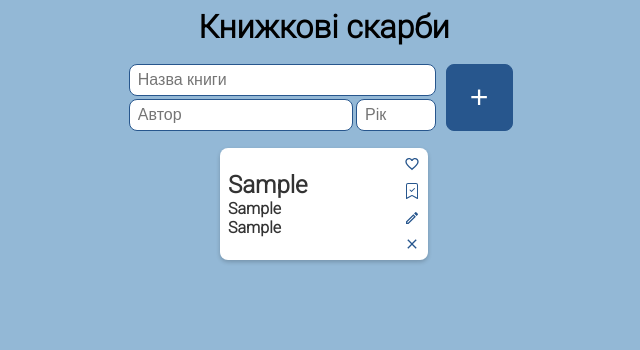
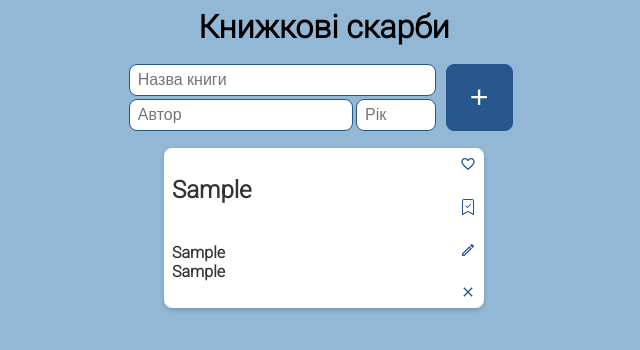
Before and after one commit to PKiienko/books, a React (Create React App) app: page / in a window 1280 px wide. Both pictures are taken after typing "Sample", "Sample", "Sample" into the empty fields and a click on the button "Add new book". Shown: the top 350 px of the page, without its empty margins (316-956 px from the left). Built offline with nearby package versions, Linux system fonts and the light colour scheme.

Commit message:
app works with localstorage

```diff
--- a/src/App.css
+++ b/src/App.css
@@ -17,63 +17,3 @@
 .app-title {
   margin: 0.5rem;
 }
-
-.form-container {
-  display: flex;
-  align-items: center;
-  justify-content: center;
-  margin: 0.5rem;
-}
-
-.book-info {
-  display: flex;
-  align-items: center;
-  justify-content: center;
-  flex-direction: column;
-}
-
-.book-title,
-.book-author,
-.book-year {
-  height: 2rem;
-  margin: 0.1rem;
-  padding: 0.5rem;
-  font-size: medium;
-  border-radius: 0.5rem;
-  background: #ffffff;
-  border: 1px solid #27568d;
-}
-
-.book-title {
-  width: 19.2rem;
-}
-.book-author {
-  width: 14rem;
-}
-.book-year {
-  width: 5rem;
-}
-
-.add-button {
-  height: 4.2rem;
-  width: 4.2rem;
-  font-size: xx-large;
-  color: #ffffff;
-  background: #27568d;
-  border: 1px solid #27568d;
-  border-radius: 0.5rem;
-  margin: 0 0.5rem;
-}
-
-input:focus {
-  outline: 2px solid #27568d;
-}
-
-.add-button:hover {
-  transform: scale(1.1);
-  box-shadow: 0 0 10px rgba(0, 0, 0, 0.3);
-}
-
-.add-button:active {
-  transform: scale(0.9);
-}
--- a/src/App.js
+++ b/src/App.js
@@ -1,4 +1,4 @@
-import { useState } from 'react';
+import { useState, useEffect, useCallback } from 'react';
 import './App.css';
 import BookList from './BookList';
 import Form from './Form';
@@ -17,29 +17,29 @@ function App() {
     setBookToEdit(book);
   };
 
-  // const saveBooksToLocalStorage = () => {
-  //   if (books.length > 0) {
-  //     localStorage.setItem('books', JSON.stringify(books));
-  //   }
-  // };
+  const saveBooksToLocalStorage = useCallback(() => {
+    if (books.length > 0) {
+      localStorage.setItem('books', JSON.stringify(books));
+    }
+  }, [books]);
 
-  // const getBooksFromLocalStorage = () => {
-  //   if (localStorage.getItem('books') === null) {
-  //     localStorage.setItem('books', JSON.stringify([]));
-  //   } else {
-  //     let booksFromLocalStorage = JSON.parse(localStorage.getItem('books'));
-  //     console.log('local:', booksFromLocalStorage);
-  //     setBooks(booksFromLocalStorage);
-  //   }
-  // };
+  const getBooksFromLocalStorage = () => {
+    if (localStorage.getItem('books') === null) {
+      localStorage.setItem('books', JSON.stringify([]));
+    } else {
+      let booksFromLocalStorage = JSON.parse(localStorage.getItem('books'));
+      console.log('local:', booksFromLocalStorage);
+      setBooks(booksFromLocalStorage);
+    }
+  };
 
-  // useEffect(() => {
-  //   getBooksFromLocalStorage();
-  // }, []);
+  useEffect(() => {
+    getBooksFromLocalStorage();
+  }, []);
 
-  // useEffect(() => {
-  //   saveBooksToLocalStorage();
-  // }, [books]);
+  useEffect(() => {
+    saveBooksToLocalStorage();
+  }, [books, saveBooksToLocalStorage]);
 
   return (
     <div className='app'>
--- a/src/BookItem.css
+++ b/src/BookItem.css
@@ -2,8 +2,8 @@
   display: flex;
   align-items: center;
   justify-content: space-between;
-  width: 13rem;
-  height: 7rem;
+  width: 20rem;
+  height: 10rem;
   margin: 0.5rem;
   padding: 0.5rem;
   background: #ffffff;
@@ -23,8 +23,9 @@
 .book-item {
   display: flex;
   align-items: flex-start;
-  justify-content: space-evenly;
+  justify-content: space-around;
   flex-direction: column;
+  height: 100%;
 }
 
 .book-item h2,
@@ -39,3 +40,50 @@
 .book-item-button {
   color: #27568d;
 }
+
+/* .book-container {
+  display: flex;
+  flex-direction: column;
+  width: 20rem;
+  padding: 1rem;
+  background: #ffffff;
+  color: #333333;
+  border-radius: 0.5rem;
+  box-shadow: 0 2px 4px rgba(0, 0, 0, 0.2);
+  margin: 0.5rem;
+  overflow-wrap: anywhere;
+}
+
+.book-controls {
+  display: flex;
+  align-items: center;
+  justify-content: flex-end;
+  margin-top: 1rem;
+}
+
+.book-item {
+  display: flex;
+  align-items: flex-start;
+  flex-direction: column;
+  margin-bottom: 1rem;
+}
+
+.book-item h2,
+.book-item h4 {
+  white-space: break-spaces;
+  overflow: hidden;
+  text-overflow: ellipsis;
+}
+
+.book-item h2 {
+  margin-bottom: 0.5rem;
+}
+
+.favorite {
+  color: red;
+}
+
+.book-item-button {
+  color: #27568d;
+  margin-left: 0.5rem;
+} */
--- a/src/BookItem.jsx
+++ b/src/BookItem.jsx
@@ -31,8 +31,10 @@ const BookItem = ({ sortedBook, books, setBooks, handleEditBook }) => {
     <div className='book-container'>
       <div className='book-item'>
         <h2>{sortedBook.title}</h2>
-        <h4>{sortedBook.author}</h4>
-        <h4>{sortedBook.year}</h4>
+        <div>
+          <h4>{sortedBook.author}</h4>
+          <h4>{sortedBook.year}</h4>
+        </div>
       </div>
       <div className='book-controls'>
         {sortedBook.favorite ? (
--- a/src/BookList.css
+++ b/src/BookList.css
@@ -3,4 +3,10 @@
   align-items: center;
   justify-content: center;
   flex-wrap: wrap;
+  background: #93b8d6;
+  overflow-y: scroll;
 }
+
+.book-list::-webkit-scrollbar {
+  display: none;
+}
--- /dev/null
+++ b/src/Form.css
@@ -0,0 +1,59 @@
+.form-container {
+  display: flex;
+  align-items: center;
+  justify-content: center;
+  margin: 0.5rem;
+}
+
+.book-info {
+  display: flex;
+  align-items: center;
+  justify-content: center;
+  flex-direction: column;
+}
+
+.book-title,
+.book-author,
+.book-year {
+  height: 2rem;
+  margin: 0.1rem;
+  padding: 0.5rem;
+  font-size: medium;
+  border-radius: 0.5rem;
+  background: #ffffff;
+  border: 1px solid #27568d;
+}
+
+.book-title {
+  width: 19.2rem;
+}
+.book-author {
+  width: 14rem;
+}
+.book-year {
+  width: 5rem;
+}
+
+.add-button {
+  height: 4.2rem;
+  width: 4.2rem;
+  margin: 0 0.5rem;
+  font-size: xx-large;
+  color: #ffffff;
+  background: #27568d;
+  border: 1px solid #27568d;
+  border-radius: 0.5rem;
+}
+
+input:focus {
+  outline: 2px solid #27568d;
+}
+
+.add-button:hover {
+  transform: scale(1.1);
+  box-shadow: 0 0 10px rgba(0, 0, 0, 0.3);
+}
+
+.add-button:active {
+  transform: scale(0.9);
+}
--- a/src/Form.jsx
+++ b/src/Form.jsx
@@ -1,4 +1,5 @@
 import { useState, useEffect } from 'react';
+import './Form.css';
 
 const Form = ({ books, setBooks, isEditMode, bookToEdit, setIsEditMode, setBookToEdit }) => {
   const [title, setTitle] = useState('');
```
